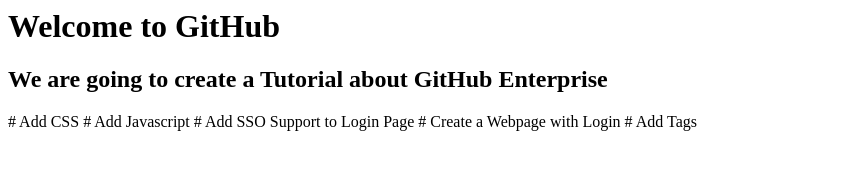
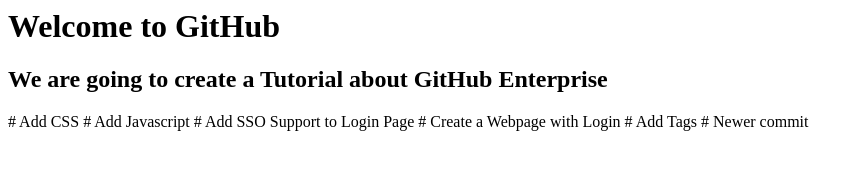
Before and after one commit to mohanzzz/Wow_Repo, a plain HTML site: page index.html in a window 1280 px wide. Shown: the whole page, without its empty margins (0-864 px from the left). Drawn offline with Linux system fonts and the light colour scheme.

Commit message:
Update index.html

```diff
--- a/index.html
+++ b/index.html
@@ -7,4 +7,5 @@
 # Add SSO Support to Login Page
 # Create a Webpage with Login
 # Add Tags
+# Newer commit
 </html>
```
